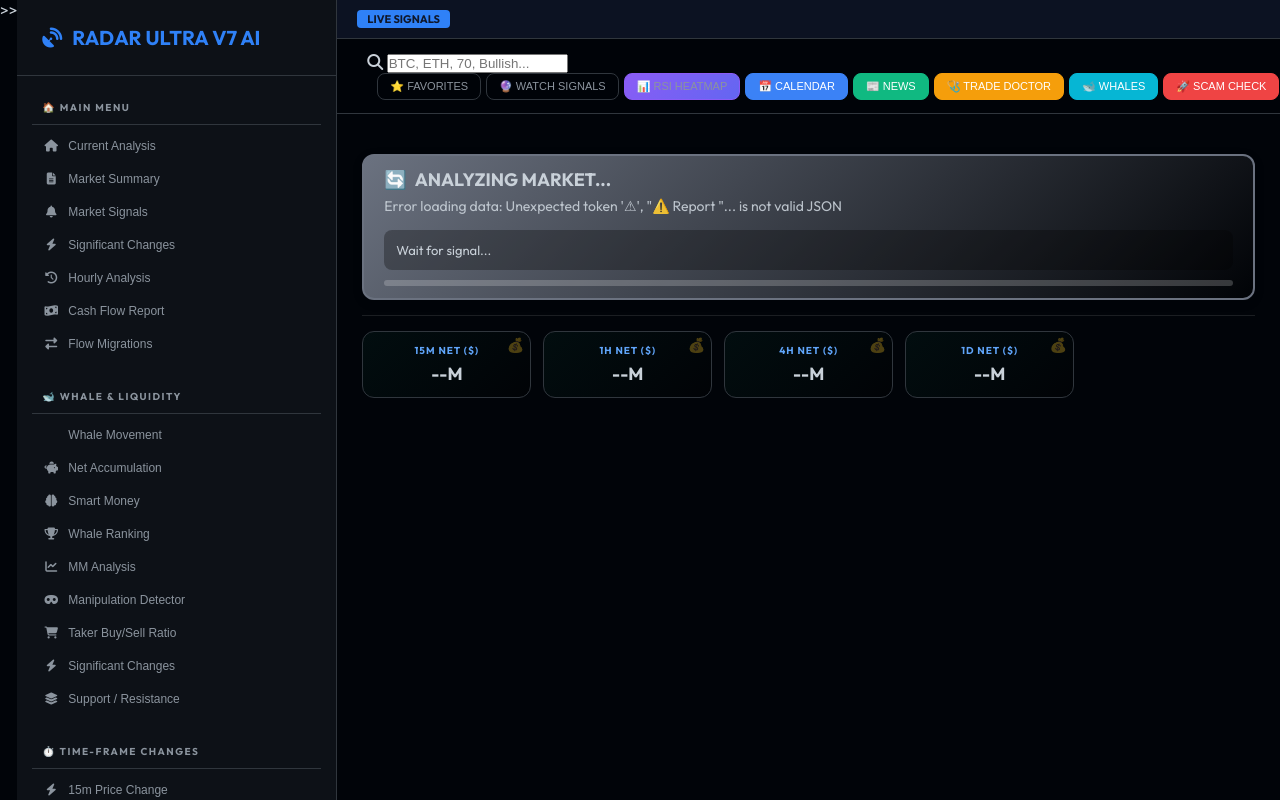
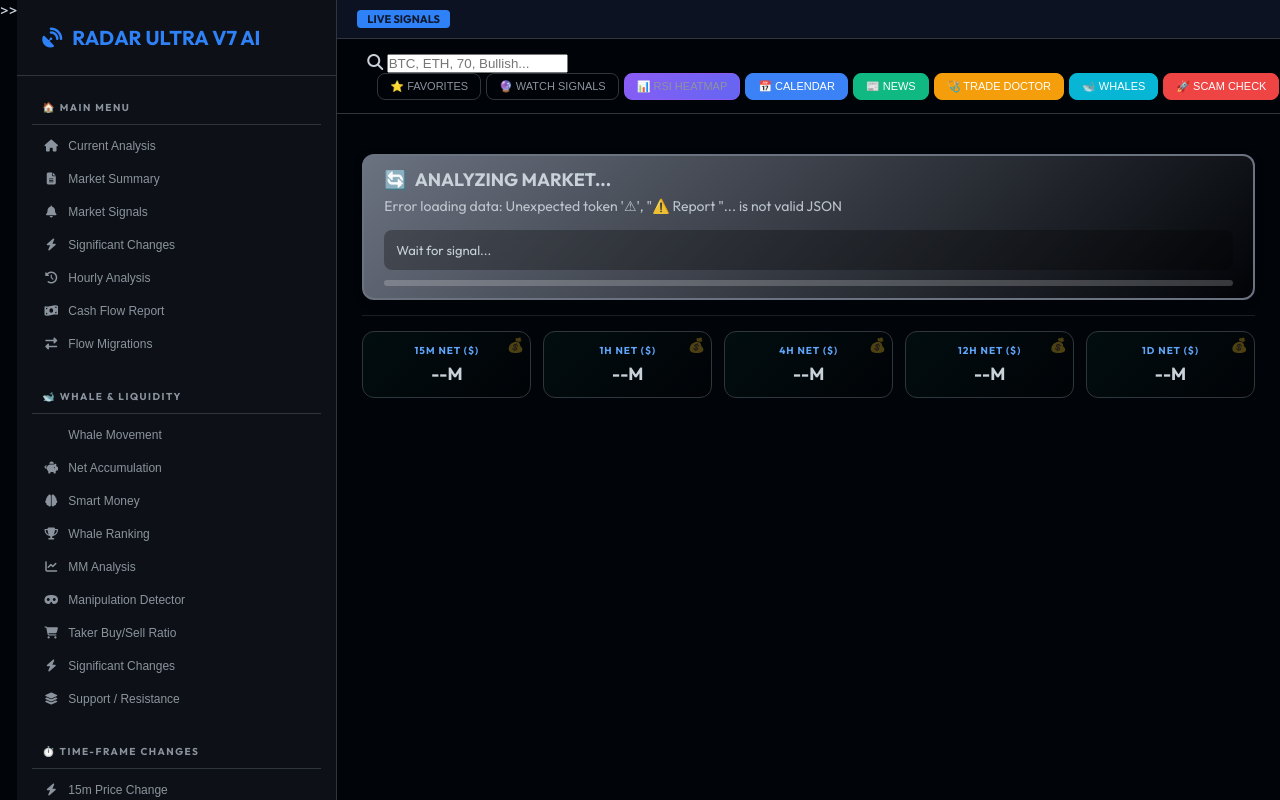
Before and after one commit to kadkadkad/crypto-analysis-bot, a Flask app: page / in a window 1280 px wide. Run offline with Flask 3, Linux system fonts and the light colour scheme; data that the repository does not hold is empty; parts of the project's set-up code (start-up, migrations or seed data) failed here and were passed over; some libraries are stand-ins or nearby versions.

Commit message:
Fix: Restore Cash Flow dashboard to top container, fix mapping issues, ensure correct layout

```diff
--- a/templates/dashboard_v2.html
+++ b/templates/dashboard_v2.html
@@ -1460,13 +1460,7 @@
                     </div>
                 </div>
 
-                <!-- Cash Flow Dashboard Moved Below -->
-            </div>
-
-
-
-            <!-- 💰 CASH FLOW RATIOS (BUYER/SELLER PRESSURE) -->
-            <div id="cashFlowDashboard" class="cash-flow-dashboard" style="display: none; margin-top: 15px;"
+                <div id="cashFlowDashboard" class="cash-flow-dashboard" style="display: none;"
                     title="Market Cash Flow: Buyer Ratio (Taker Buy Volume / Total Volume). >50% = Buyer Pressure, <50% = Seller Pressure">
                     <div class="cash-item">
                         <div class="cash-tf">15m FLOW</div>
@@ -1504,6 +1498,11 @@
                         </div>
                     </div>
                 </div>
+            </div>
+
+
+
+
 
             <!-- 🌊 NET VOLUME DELTA (SMART MONEY) -->
             <div id="netFlowDashboard" class="cash-flow-dashboard"
@@ -1521,6 +1520,11 @@
                 <div class="cash-item">
                     <div class="cash-tf" style="color: #60a5fa;">4h NET ($)</div>
                     <div id="net-4h-val" class="internal-cash-val" style="font-size: 1.1em; font-weight: bold;">--M
+                    </div>
+                </div>
+                <div class="cash-item">
+                    <div class="cash-tf" style="color: #60a5fa;">12h NET ($)</div>
+                    <div id="net-12h-val" class="internal-cash-val" style="font-size: 1.1em; font-weight: bold;">--M
                     </div>
                 </div>
                 <div class="cash-item">
--- a/web_dashboard.py
+++ b/web_dashboard.py
@@ -338,6 +338,8 @@ def get_report(report_type):
                 "Support/Resistance": "Support/Resistance",
                 "Market Cash Flow Data": "Market Cash Flow Data",
                 "YouTube Alpha": "YouTube Alpha",
+                "Market Regime Data": "Market Regime Data",
+                "Money Flow Viz": "Money Flow Viz",
                 "TVL Alpha": "TVL Alpha",
                 "Pump Predictions": "Pump Predictions",
                 "Deep Analysis": "Deep Analysis",
```
Lines whose indentation alone changed are shown as unchanged.
